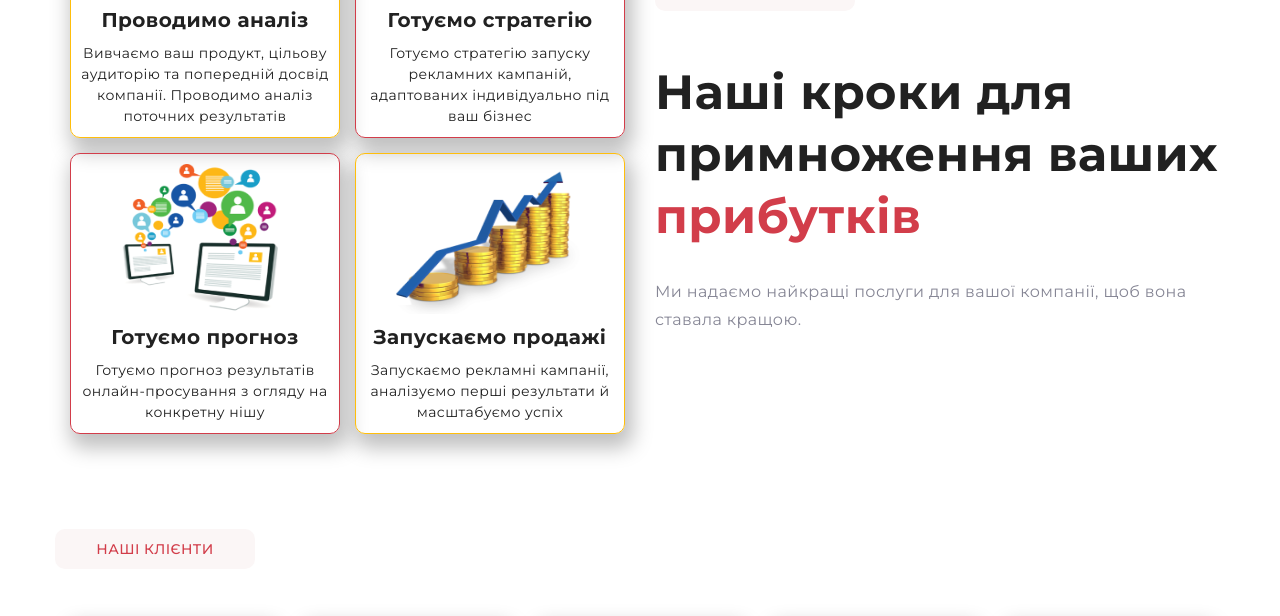
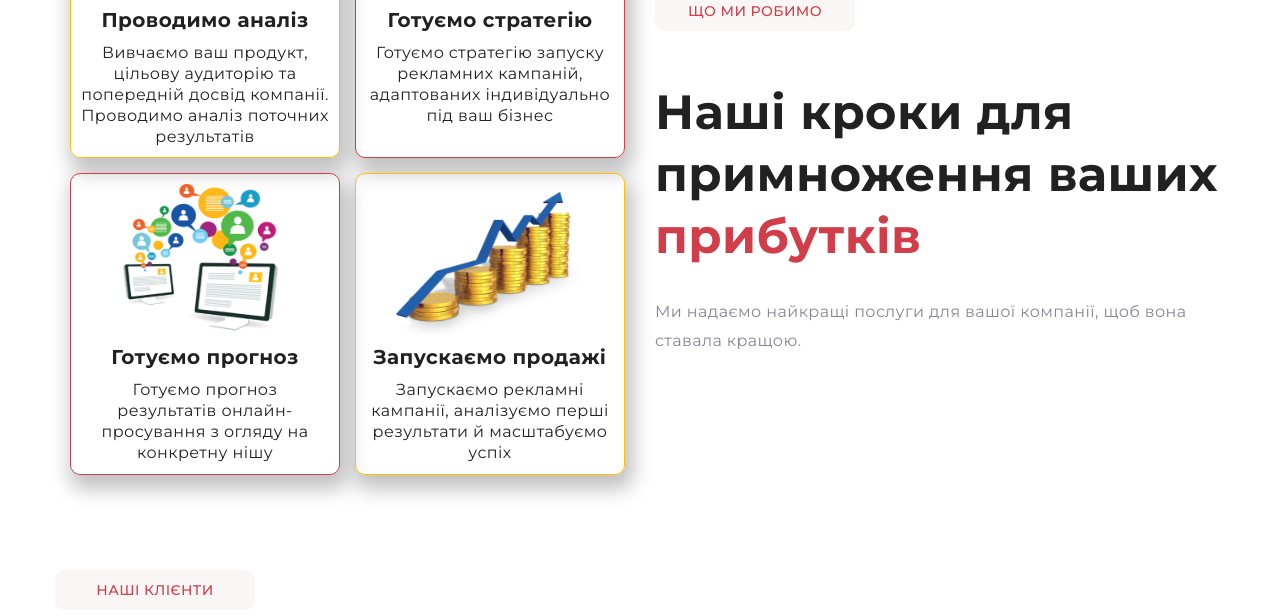
Before and after one commit to Kathryne-Kat/HTTP_LandingPage, a plain HTML site: page index.html in a window 1280 px wide. Shown: the part 2760-3376 px from the top of the page. Drawn offline with nearby package versions, Linux system fonts and the light colour scheme; a web font is replaced by a local one.

Commit message:
Update style.css

```diff
--- a/css/style.css
+++ b/css/style.css
@@ -874,8 +874,8 @@ address {
   line-height: 1.3;
 }
 .plan-item-text {
-  font-size: 14px;
-  line-height: 150%;
+  font-size: 16px;
+  line-height: 1.3;
 }
 
 /*-----clients-----*/
```
